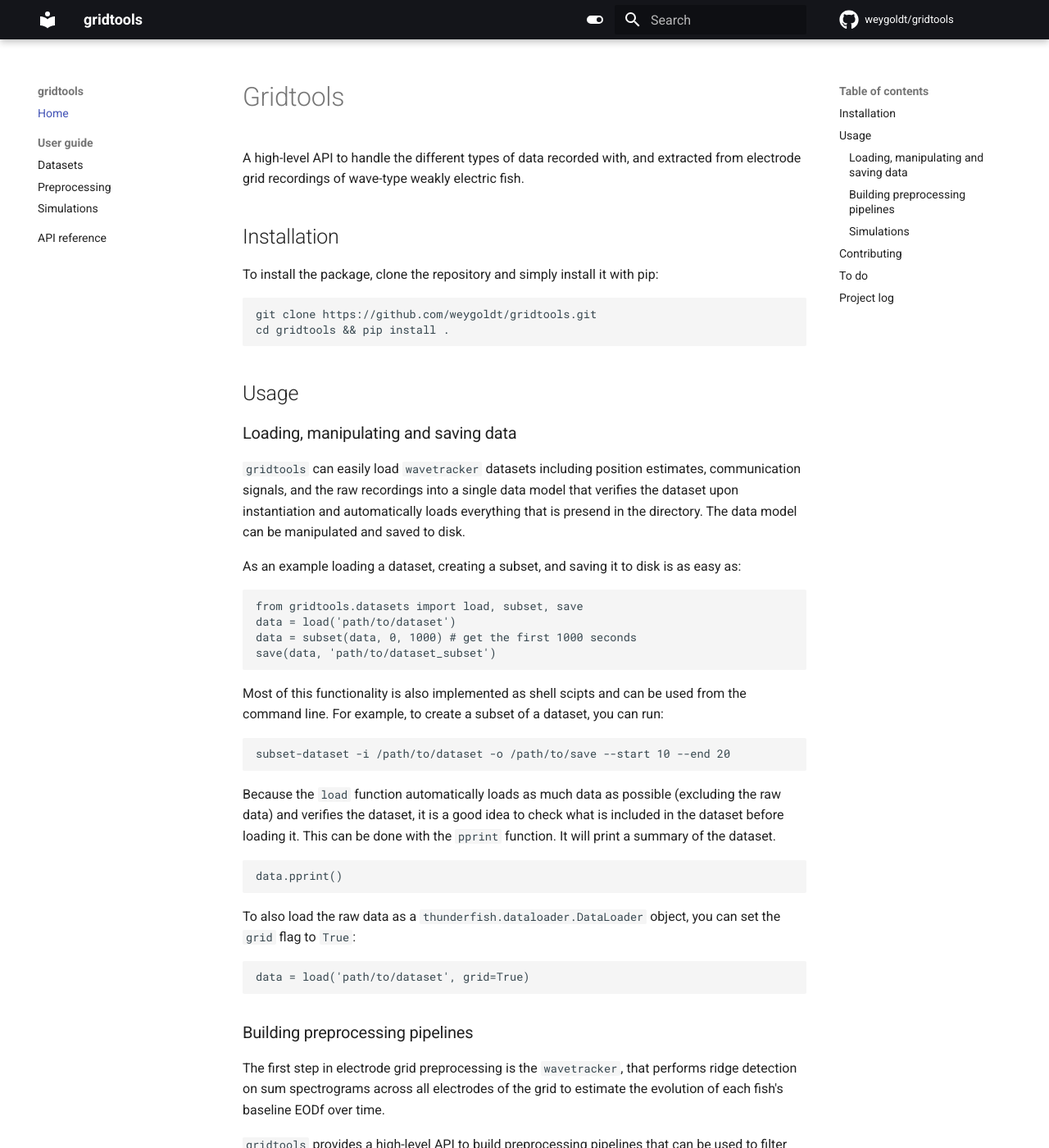
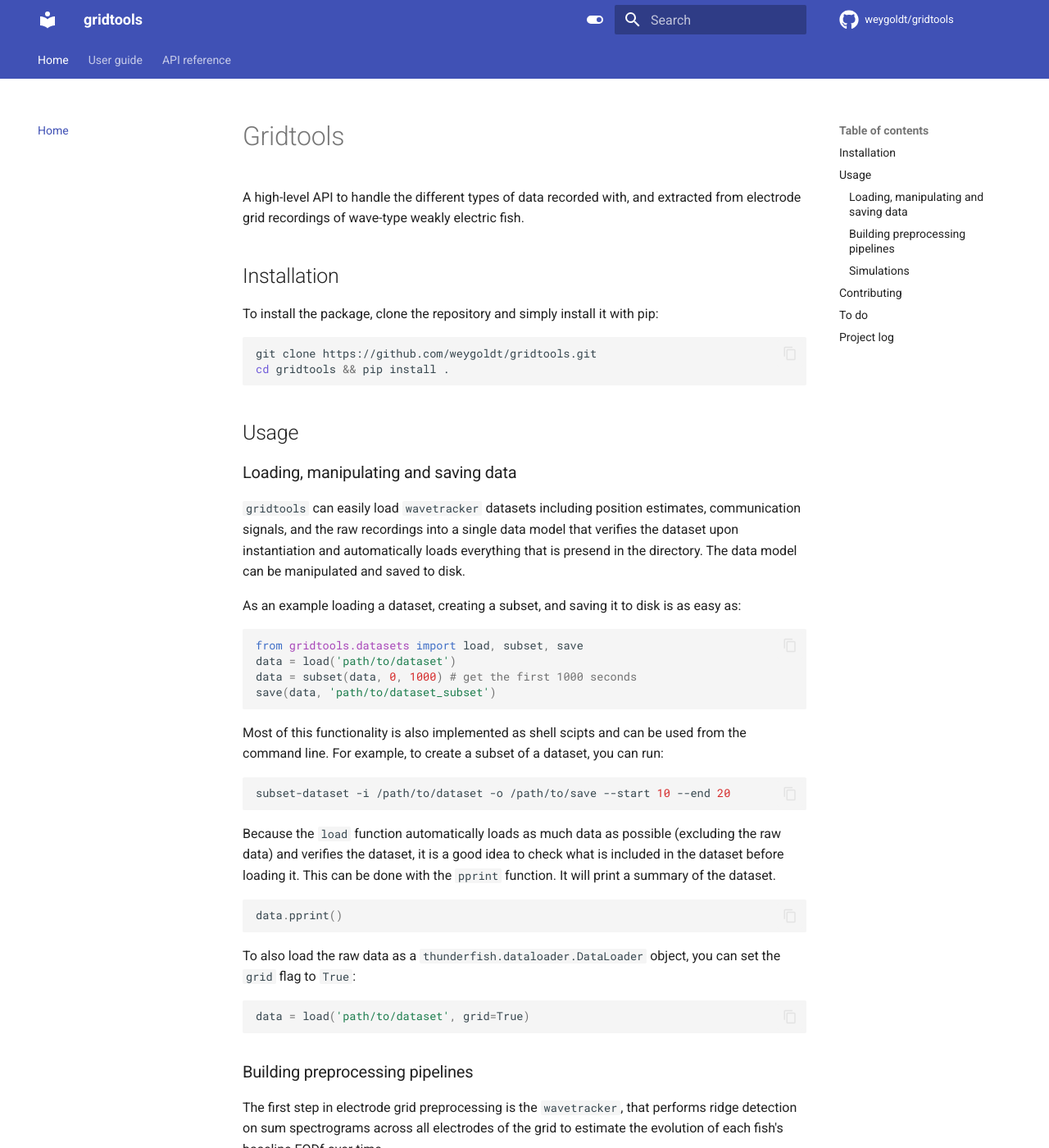
Before and after one commit to weygoldt/gridtools, an MkDocs documentation site: the page built from docs/index.md, in a window 1280 px wide and 1400 px high. Shown: the whole window at 82% size. Built offline with MkDocs 1.6.1 and Material for MkDocs 9.7.7, drawn with Linux system fonts in a browser that asks for light colours; comment, search, counter and statistics services are not loaded; some of the changed text lies outside the part shown.

Commit message:
update docs

```diff
--- a/mkdocs.yml
+++ b/mkdocs.yml
@@ -7,7 +7,7 @@ theme:
     # Palette toggle for light mode
     - media: "(prefers-color-scheme: light)"
       scheme: default
-      primary: black
+      primary: indigo
       toggle:
         icon: material/toggle-switch
         name: Switch to dark mode
@@ -15,15 +15,20 @@ theme:
     # Palette toggle for dark mode
     - media: "(prefers-color-scheme: dark)"
       scheme: slate
-      primary: black
+      primary: indigo
       toggle:
         icon: material/toggle-switch-off-outline
         name: Switch to light mode
   features:
+    - navigation.instant
+    - navigation.instant.progress
+    - navigation.tabs
     - navigation.expand
     - navigation.sections
     - navigation.top
     - navigation.footer
+    - toc.follow
+    - content.code.copy
 
   icon:
     repo: fontawesome/brands/github
@@ -39,5 +44,14 @@ nav:
         - 'Simulations': 'simulations.md'
     - API reference: 'api/index.html'
 
+markdown_extensions:
+  - pymdownx.highlight:
+      anchor_linenums: true
+      line_spans: __span
+      pygments_lang_class: true
+  - pymdownx.inlinehilite
+  - pymdownx.snippets
+  - pymdownx.superfences
+
 repo_url: https://github.com/weygoldt/gridtools
 repo_name: weygoldt/gridtools
```
